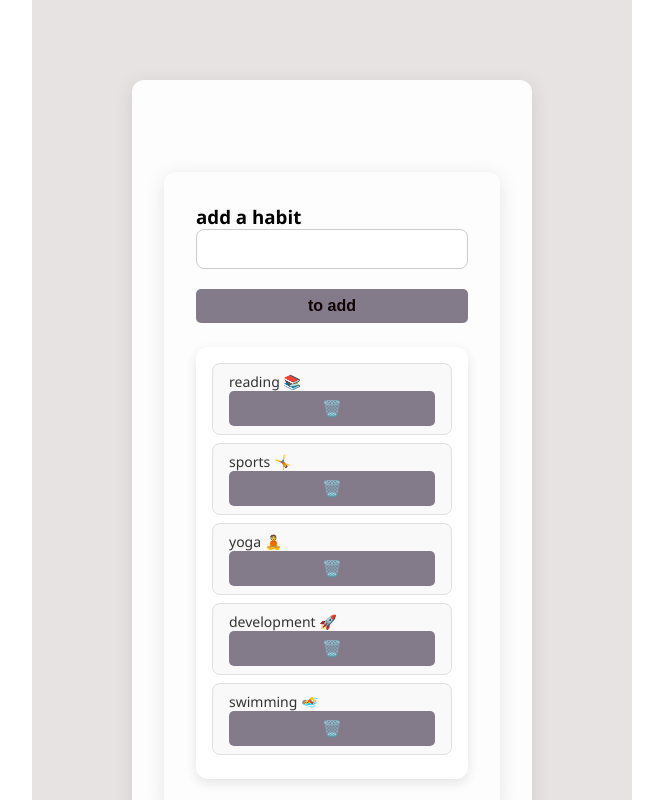
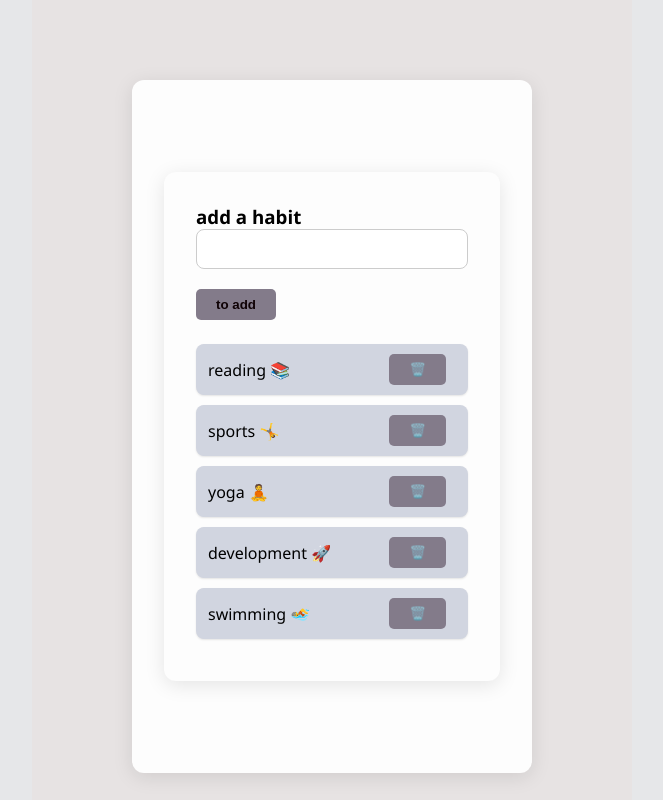
Before and after one commit to Snay110/power, a React (Vite) app in the folder Desktop/React +TS/my-power/: page /first-form-page in a window 1280 px wide. Shown: the top 800 px of the page, without its empty margins (308-971 px from the left). Built offline with nearby package versions, Linux system fonts and the light colour scheme.

Commit message:
style: изменены стили li, и кнопки удаления привычки

```diff
--- a/Desktop/React +TS/my-power/src/Button/Button.css
+++ b/Desktop/React +TS/my-power/src/Button/Button.css
@@ -1,4 +1,4 @@
-Button{
+ Button{
     border-radius: 10%;
     color: rgb(15, 2, 5);
     margin-right: 10px;
--- a/Desktop/React +TS/my-power/src/components/fristInput.tsx
+++ b/Desktop/React +TS/my-power/src/components/fristInput.tsx
@@ -1,12 +1,13 @@
 import { useState } from "react";
 import { Ways } from "../data";
+
 
 export default function EffectHandle() {
   const [habitInput, setHabitInput] = useState("");
   const [habits, setHabits] = useState<string[]>([]);
-  const [ways, setWays] = useState(Ways)
+  const [ways, setWays] = useState(Ways);
 
-  function handleSubmit(e:  React.FormEvent<HTMLFormElement>) {
+  function handleSubmit(e: React.FormEvent<HTMLFormElement>) {
     e.preventDefault();
     if (habitInput.trim() === "") {
       console.log("Field is empty");
@@ -16,27 +17,31 @@ export default function EffectHandle() {
     setHabitInput("");
   }
 
-
-
-  function handleDelete (indexToDelete:number){
-    setHabits((prev) => prev.filter((_,i)=> i !== indexToDelete))
+  function handleDelete(indexToDelete: number) {
+    setHabits((prev) => prev.filter((_, i) => i !== indexToDelete));
   }
 
-  function handleDeleteWays(idToDelete:string){
-setWays((prev) => prev.filter(way => way.id !== idToDelete))
+  function handleDeleteWays(idToDelete: string) {
+    setWays((prev) => prev.filter((way) => way.id !== idToDelete));
   }
 
   const listItems = ways.map((person) => (
-    <li key={person.id}>
+    <li
+    className="habit-item" key={person.id}>
       {person.label} {person.emoji}
-      <button onClick={()=> handleDeleteWays(person.id)}>🗑️</button>
+      <button className="delete-button" onClick={() => handleDeleteWays(person.id)}>
+        🗑️
+      </button>
     </li>
   ));
 
   const userHabits = habits.map((habit, index) => (
-    <li key={index}>{habit}
-  <button onClick={()=> handleDelete(index)}>🗑️</button>
-   </li>
+    <li className="habit-item" key={index}>
+      {habit}
+      <button className="delete-button" onClick={() => handleDelete(index)}>
+        🗑️
+      </button>
+    </li>
   ));
 
   return (
@@ -52,7 +57,6 @@ setWays((prev) => prev.filter(way => way.id !== idToDelete))
           }
         />
         <button className="Button"> to add</button>
-
       </form>
       <ul>
         {listItems}
--- a/Desktop/React +TS/my-power/src/index.css
+++ b/Desktop/React +TS/my-power/src/index.css
@@ -1,10 +1,10 @@
 * {
-  margin: auto;
+  margin: 0;
   padding: auto;
   box-sizing: border-box;
 }
 body {
-  font-family: "Roboto", sans-serif;
+  background-color: #e6e7e9;
 }
 
 section {
@@ -41,40 +41,48 @@ input:focus {
 
 ul {
   margin-top: 1.5rem;
-  padding: 1rem;
-  background-color: #ffffff;
-  border-radius: 0.75rem;
-  box-shadow: 0 4px 12px rgba(0, 0, 0, 0.1);
+  padding: 0;
   list-style: none;
 }
 
-li {
-  padding: 0.5rem 1rem;
-  margin-bottom: 0.5rem;
-  border: 1px solid #e0e0e0;
-  border-radius: 0.5rem;
-  background-color: #f9f9f9;
-  color: #333;
-  font-size: 14px;
-  font-weight: 500;
-  transition: background-color 0.2s ease;
+.habit-item {
+  display: flex;
+  justify-content: space-between;
+  align-items: center;
+  width: 100%;
+  background: #d1d5e0;
+  padding: 10px 12px;
+  border-radius: 8px;
+  margin-bottom: 10px;
+  box-shadow: 0 1px 2px rgba(0, 0, 0, 0.1);
+}
+.habit-item:hover{
+  background: #8279af;
+  color: #fff;
+  transform: scale(1.06)
 }
 
-li:hover {
-  background-color: #f0f0f0;
-}
-button {
-  background-color: #4f46e5;
-  color: white;
-  padding: 10px 16px;
+
+
+.habit-delete {
+  min-width: 32px;
+  min-height: 32px;
+  max-width: 32px;
+  max-height: 32px;
+  background: #c1c7d6;
   border: none;
-  border-radius: 8px;
-  font-size: 16px;
+  border-radius: 6px;
+  font-size: 18px;
+  display: flex;
+  align-items: center;
+  justify-content: center;
   cursor: pointer;
-  width: 100%;
-  transition: background 0.2s;
+  flex-shrink: 0;
+  transition: background 0.2s ease, transform 0.2s ease;
 }
 
-button:hover {
-  background-color: #3730a3;
+.habit-delete:hover {
+  background: #d9534f;
+  color: #fff;
+  transform: scale(1.1);
 }
```
